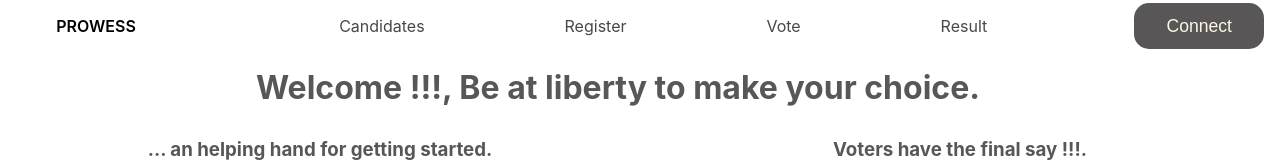
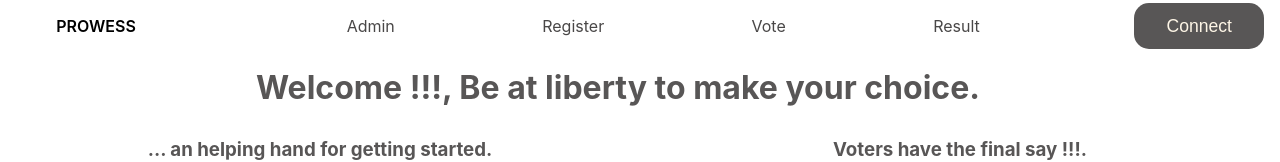
Before and after one commit to soloexcel/decentralised-voting-app, a Next.js app: page / in a window 1280 px wide. Shown: the top 162 px of the page. Built offline with nearby package versions, Linux system fonts and the light colour scheme.

Commit message:
Nav restored

```diff
--- a/components/NavBar/NavBar.jsx
+++ b/components/NavBar/NavBar.jsx
@@ -13,8 +13,8 @@ const { ownerAddress,  } = useContext(ElectionContext);
 
 const itemsArray = [
   {
-    item: "Candidates",
-    link: "candidates",
+    item: "Admin",
+    link: "admin",
     tag: "admin"
   },
 
```
